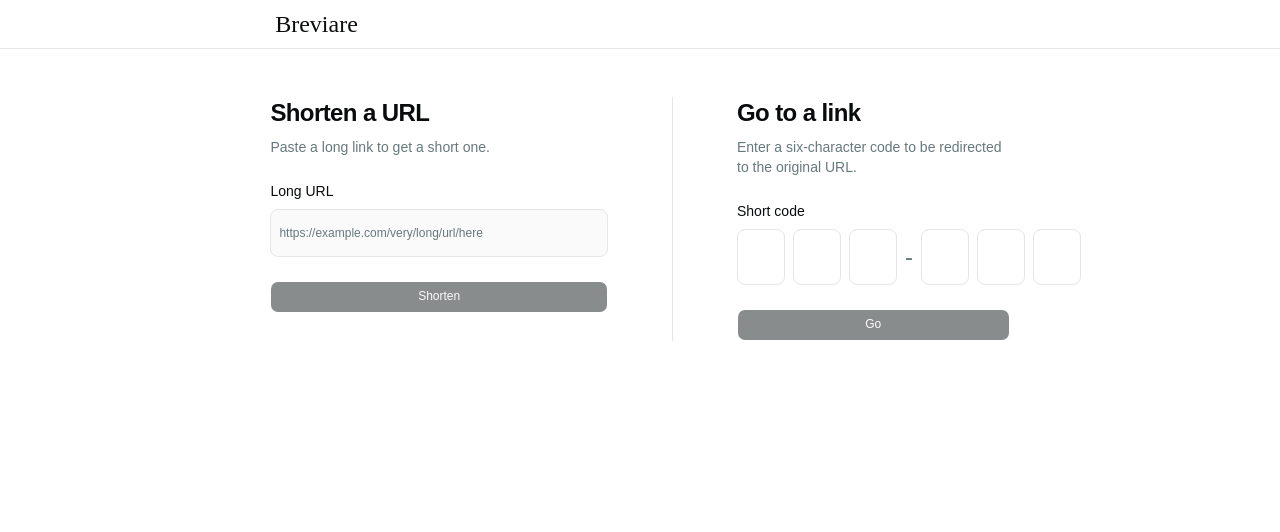
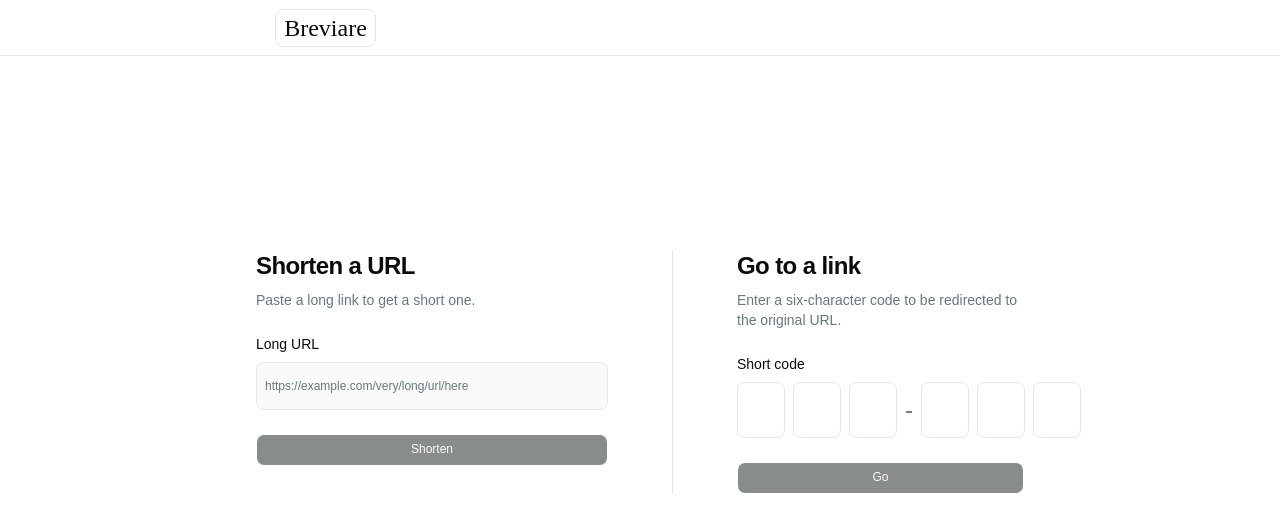
Before and after one commit to GardenMovie/breviare-iter, a React (Vite) app: page / in a window 1280 px wide. Shown: the top 532 px of the page. Built offline with nearby package versions, Linux system fonts and the light colour scheme.

Commit message:
Style: center divs vertically, change to home button (font and outline)

```diff
--- a/src/App.tsx
+++ b/src/App.tsx
@@ -6,8 +6,8 @@ export function App() {
   return (
     <div className="min-h-svh bg-background text-foreground flex flex-col">
       <Navbar />
-      <main className="flex flex-1 items-start justify-center px-6 py-12">
-        <div className="w-[80%] md:w-[60%] grid grid-cols-1 md:grid-cols-2 gap-12 md:gap-16">
+      <main className="flex flex-1 items-center justify-center">
+        <div className="w-[80%] md:w-[60%] grid grid-cols-1 md:grid-cols-2 gap-12 md:gap-16 mb-14">
           <ShortenForm />
           <div className="md:border-l md:border-border md:pl-16">
             <LookupForm />
--- a/src/components/Navbar.tsx
+++ b/src/components/Navbar.tsx
@@ -1,14 +1,17 @@
+import { Button } from "@/components/ui/button"
+
 export function Navbar() {
   return (
-    <nav className="border-b border-border px-8 py-2 flex justify-center">
+    <nav className="fixed top-0 left-0 right-0 h-14 border-b px-8 py-2 flex items-center justify-center z-50 bg-background/30 backdrop-blur">
       <div className="w-[82%] md:w-[60%]">
-        <a
-          href="http://localhost:3000/"
-          className="text-2xl select-none"
+        <Button
+          variant="outline"
+          onClick={() => window.location.href = "/"}
+          className="px-2 py-0.5  text-2xl select-none hover:text-blue-500 hover:bg-transparent h-auto"
           style={{ fontFamily: "'Alex Brush'" }}
         >
           Breviare
-        </a>
+        </Button>
       </div>
     </nav>
   )
```
